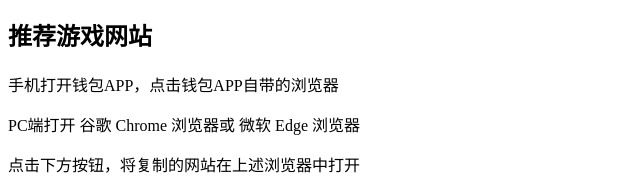
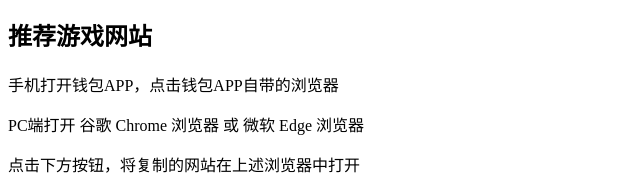
Before and after one commit to MacauCoin/MacauCoin.github.io, a plain HTML site: page index.html in a window 1280 px wide. Shown: the part 1346-1535 px from the top of the page, 0-640 px from the left. Drawn offline with Linux system fonts and the light colour scheme.

Commit message:
Update index.html

```diff
--- a/index.html
+++ b/index.html
@@ -75,7 +75,7 @@
       <section id="推荐游戏网站">
         <h2>推荐游戏网站</h2>
 		<p>手机打开钱包APP，点击钱包APP自带的浏览器 </p>
-		<p>PC端打开 谷歌 Chrome 浏览器或 微软 Edge 浏览器 </p>
+		<p>PC端打开 谷歌 Chrome 浏览器 或 微软 Edge 浏览器 </p>
 		<p>点击下方按钮，将复制的网站在上述浏览器中打开</p>
         <button onclick="copyLink()">点击复制 推荐游戏网站</button>
 <script>
```
